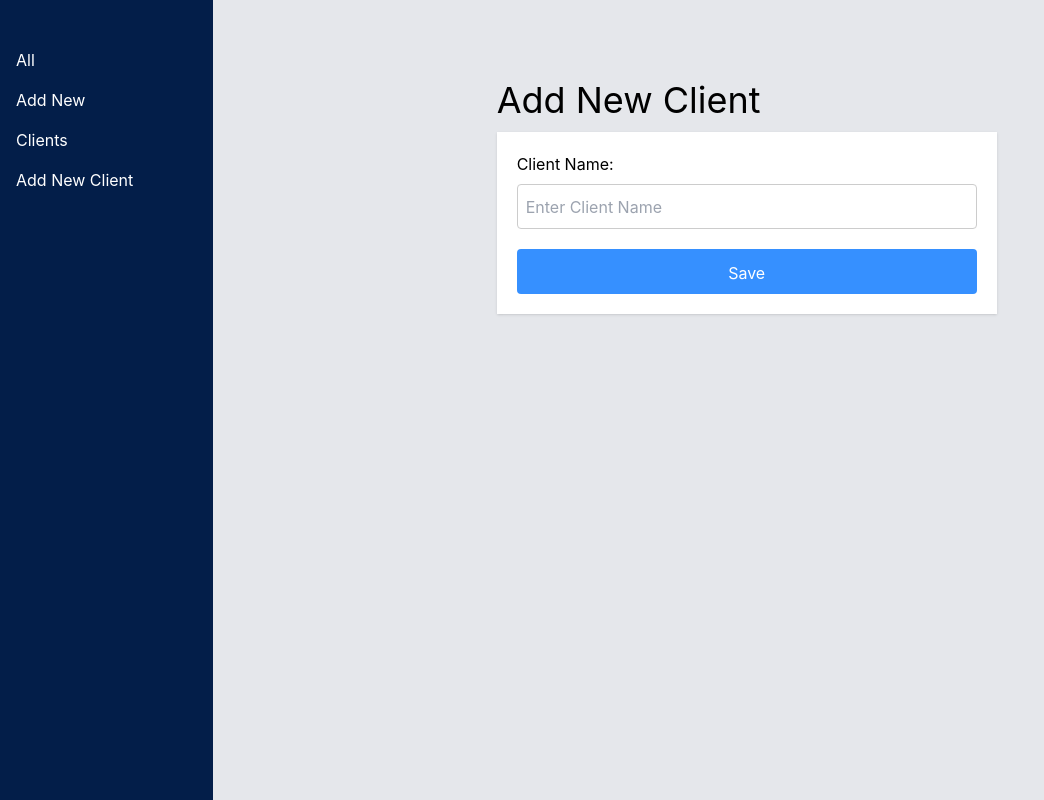
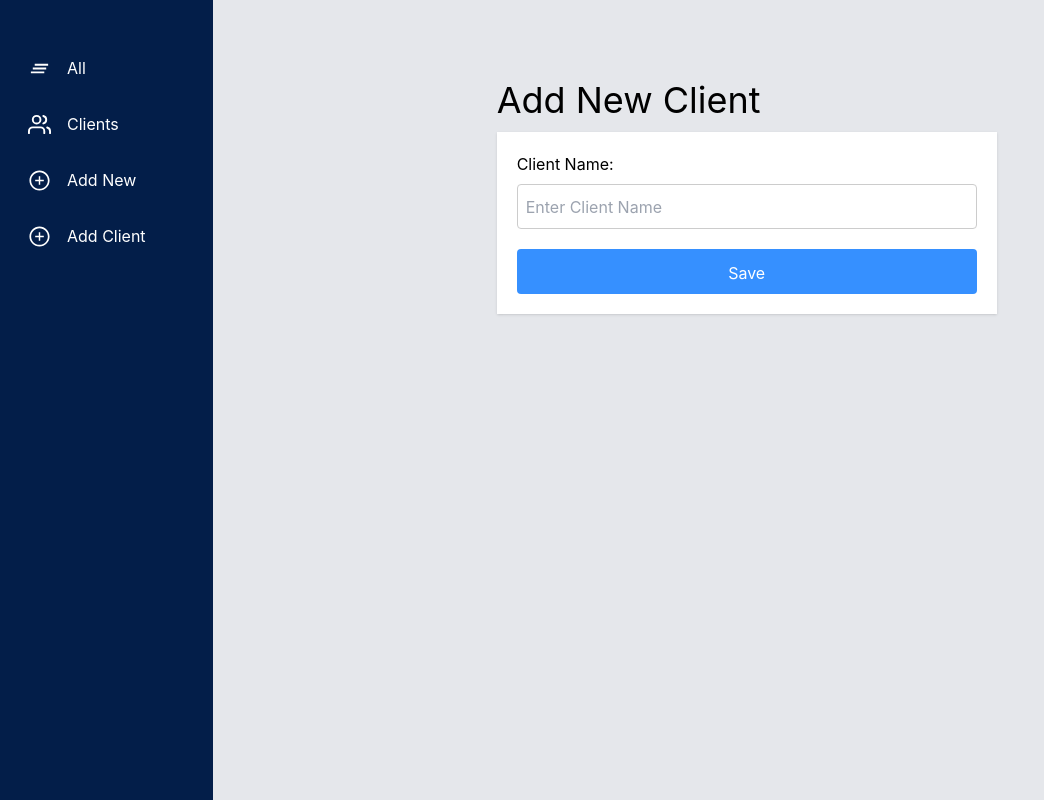
Before and after one commit to soufian200/myapp, a Next.js app: page /newclient in a window 1280 px wide. Shown: the whole page, without its empty margins (0-1044 px from the left). Built offline with nearby package versions, Linux system fonts and the light colour scheme.

Commit message:
add icons to leftSide

```diff
--- a/components/Main.tsx
+++ b/components/Main.tsx
@@ -1,24 +1,31 @@
 import Head from "next/head";
 import Link from "next/link";
 import React from "react";
+import { AiOutlinePlusCircle } from "react-icons/ai";
+import { FiUsers } from "react-icons/fi";
+import { MdClearAll } from "react-icons/md";
 
 const Main = ({ children, }: { children: React.ReactElement, }) => {
     const links = [
         {
             label: 'All',
-            href: "/"
+            href: "/",
+            icon: <MdClearAll size={23} />
+        },
+        {
+            label: 'Clients',
+            href: "/clients",
+            icon: <FiUsers size={23} />
         },
         {
             label: 'Add New',
-            href: "/add"
+            href: "/add",
+            icon: <AiOutlinePlusCircle size={23} />
         },
         {
-            label: 'Clients',
-            href: "/clients"
-        },
-        {
-            label: 'Add New Client',
-            href: "/newclient"
+            label: 'Add Client',
+            href: "/newclient",
+            icon: <AiOutlinePlusCircle size={23} />
         },
     ]
     return <>
@@ -32,7 +39,18 @@ const Main = ({ children, }: { children: React.ReactElement, }) => {
             <div className='w-2/12 h-screen overflow-hidden bg-[#031e49] text-white'>
                 <ul className='mt-10 '>
                     {
-                        links.map((item, index) => <Link key={index} href={item.href} ><li className='py-2 px-4 hover:bg-[#455e87] cursor-pointer '>{item.label}</li></Link>)
+                        links.map((item, index) => <Link key={index} href={item.href} >
+                            <li className='py-4 px-4 hover:bg-[#455e87] cursor-pointer '>
+                                <div className="flex items-center ml-3">
+                                    {
+                                        item.icon
+                                    }
+                                    <h1 className="ml-4">
+                                        {item.label}
+                                    </h1>
+                                </div>
+                            </li>
+                        </Link>)
                     }
                 </ul>
             </div>
--- a/pages/clients.tsx
+++ b/pages/clients.tsx
@@ -46,7 +46,7 @@ const Clients = () => {
             const filteredBills = clients.filter((i: any) => i._id != id)
             setClients(filteredBills)
         } catch (e: any) {
-            setErr(e.response.status < 500 ? e.response.data.msg : 'failed to save client. please try again')
+            setErr(e.response.status < 500 ? e.response.data.msg : 'Failed to save client. Please try again')
         }
         setDeleteClientLoading(false)
     }
--- a/pages/newclient.tsx
+++ b/pages/newclient.tsx
@@ -22,12 +22,12 @@ const NewClient: NextPage = () => {
 
         try {
             const res = await axios.post(`${location.origin}/api/client/add`, formData)
-            console.log(res.data)
+            // console.log(res.data)
             setMsg(res.data.msg)
             setName('')
         } catch (e: any) {
 
-            setErr(e.response.status < 500 ? e.response.data.msg : 'failed to save client. please try again')
+            setErr(e.response.status < 500 ? e.response.data.msg : 'Failed to save client. Please try again')
         }
         setAddClientLoading(false)
     }
```
